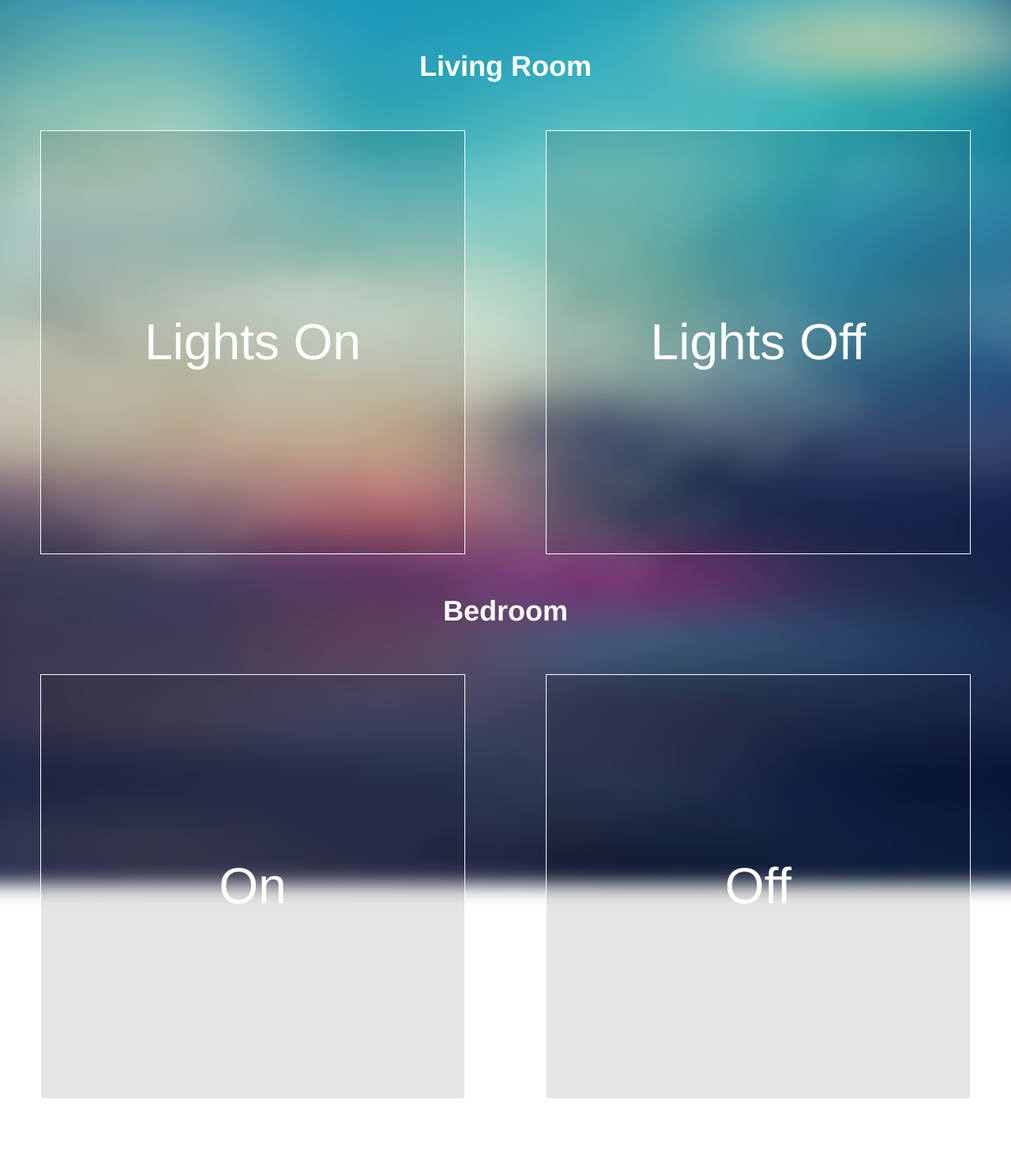
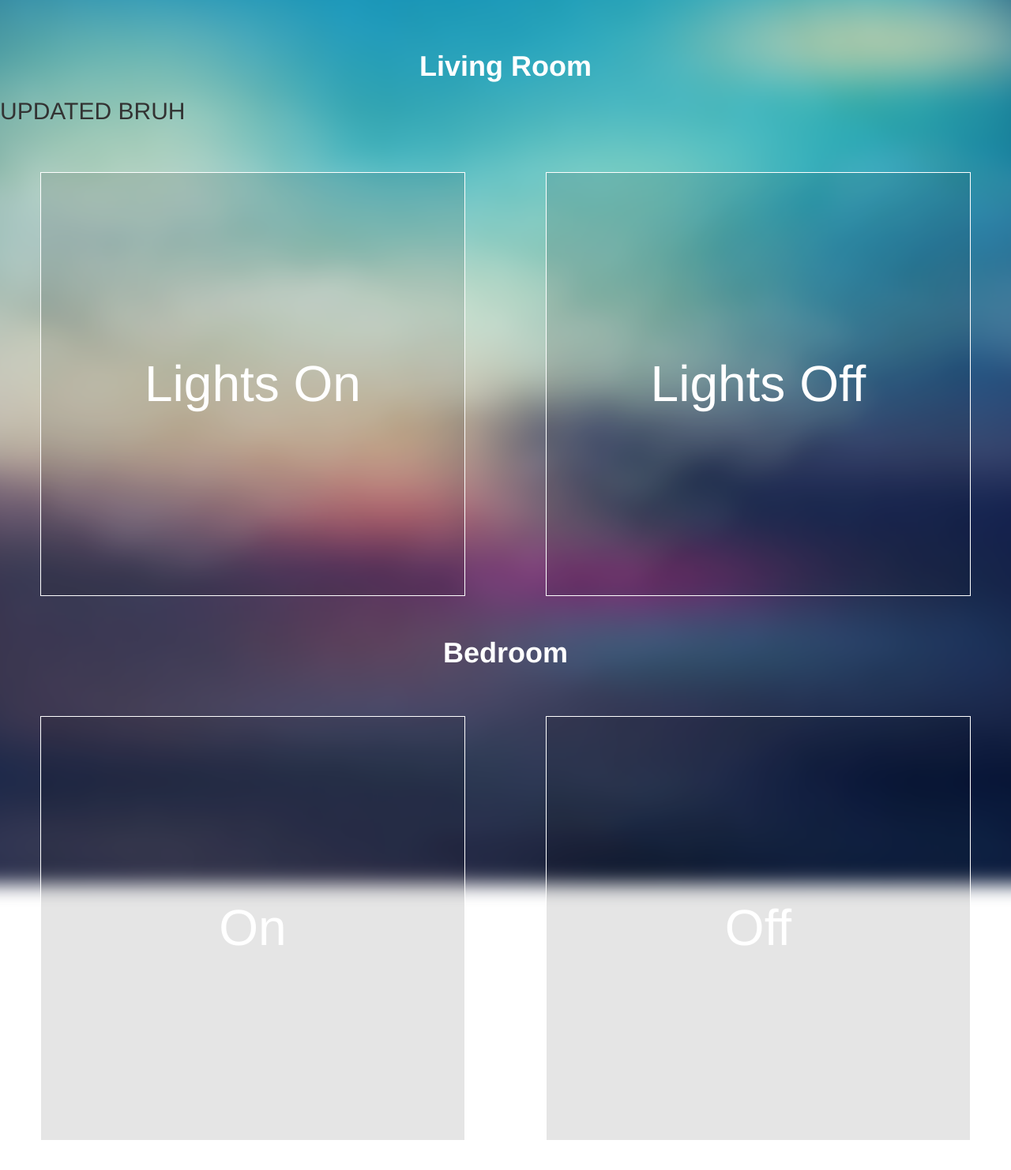
Before and after one commit to devanshk/SmartDorm, a Node server app: page / in a window 1280 px wide. Shown: the top 1482 px of the page at 79% size. Run offline with Node 20, Linux system fonts and the light colour scheme; some libraries are stand-ins or nearby versions.

Commit message:
icon test

```diff
--- a/views/pages/index.ejs
+++ b/views/pages/index.ejs
@@ -10,6 +10,7 @@
   <img id="wallpaper" src="img/bg2.jpg"/>
 
   <h1>Living Room</h1>
+  <h2>UPDATED BRUH</h2>
 
   <button onclick="lightsOn(this);">Lights On</button>
   <button onclick="lightsOff(this);">Lights Off</button>
```
